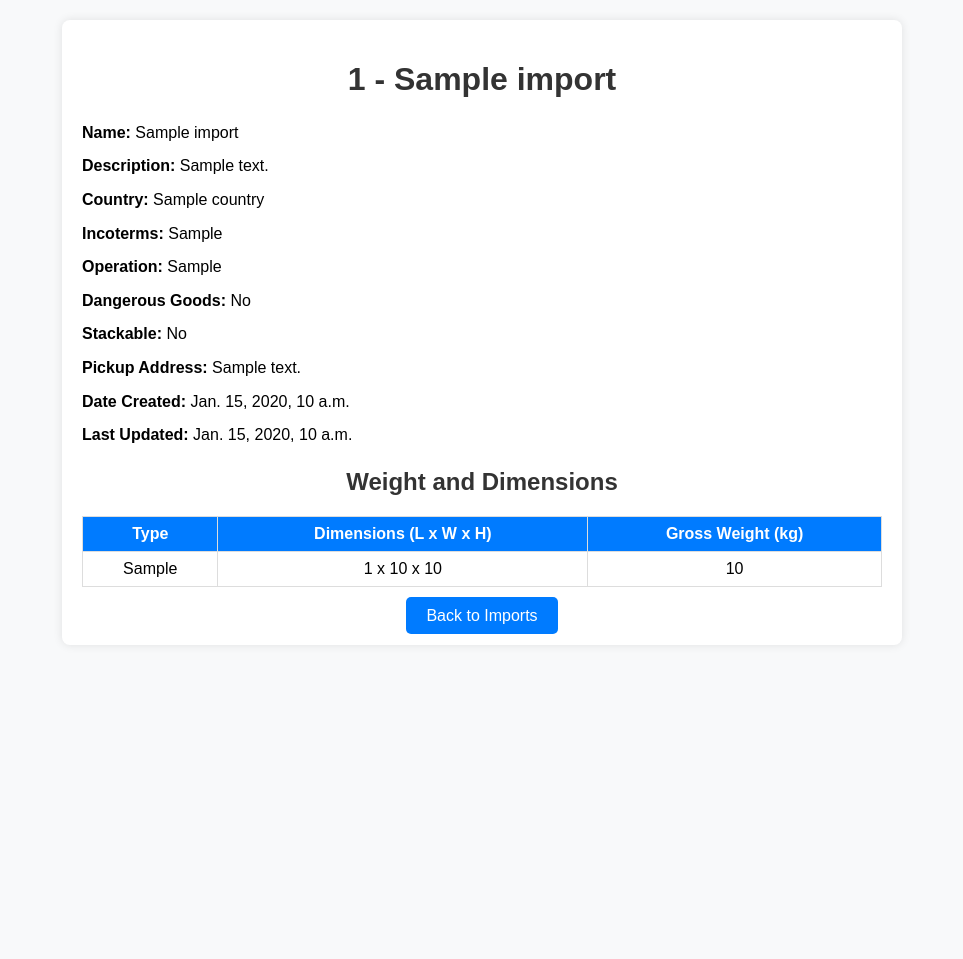
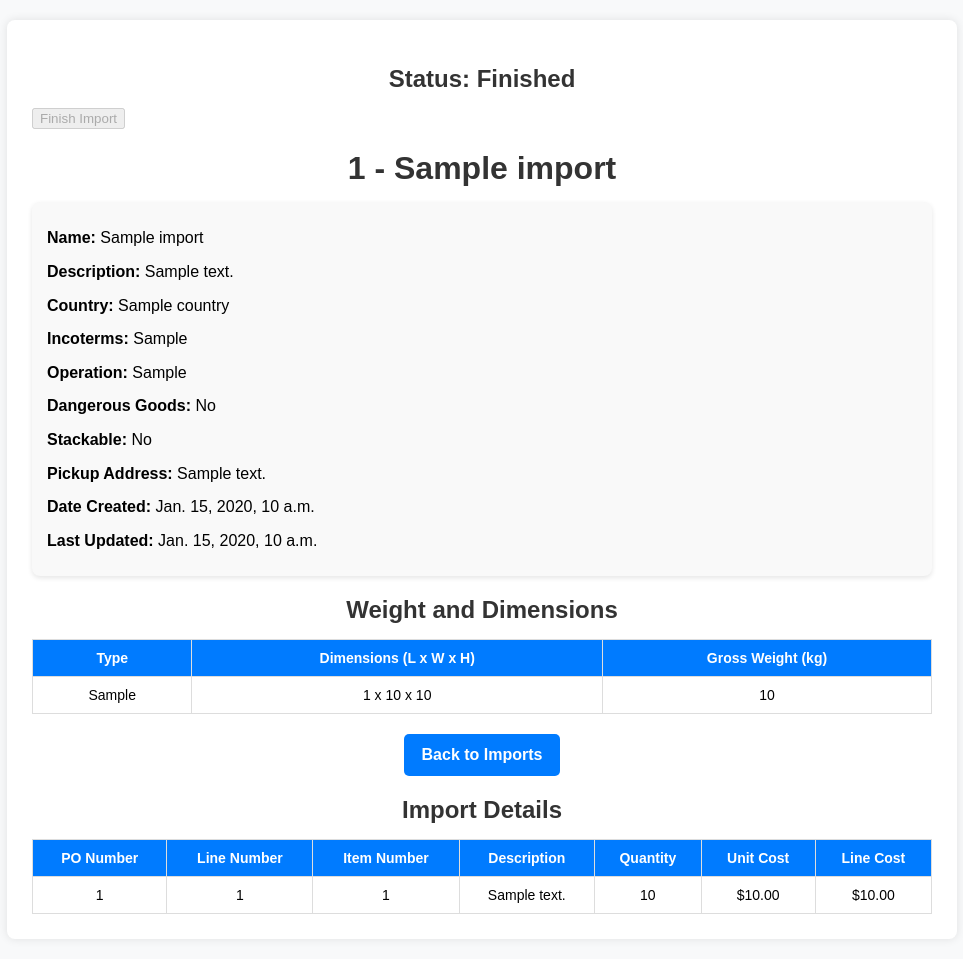
Before and after one commit to levankan/shipment, a Django app: template shipment/imports/templates/imports/import_detail.html in a window 1280 px wide. Shown: the whole page, without its empty margins (158-1121 px from the left). Before the commit the page ends 634 px from the top, so only its background shows below. Run offline with Django 3.2, Linux system fonts and the light colour scheme; the template is opened without the code that fills it: most values are stand-ins (such as "Sample title", 1, 10 or a date in 2020).

Commit message:
Added all project files

```diff
--- a/shipment/imports/templates/imports/import_detail.html
+++ b/shipment/imports/templates/imports/import_detail.html
@@ -9,6 +9,11 @@
 </head>
 <body>
     <div class="container">
+        <h2>Status: <span id="import-status">{{ import.status }}</span></h2>
+        <button id="finish-btn" data-unique-number="{{ import.unique_number }}"
+                {% if import.status == 'Finished' %}disabled{% endif %}>
+            Finish Import
+        </button>
         <h1> {{ import.unique_number }} - {{ import.name }}</h1>
 
         <div class="import-info">
@@ -51,6 +56,62 @@
         <div class="button-container">
             <a href="{% url 'import_list' %}" class="back-button">Back to Imports</a>
         </div>
+
+        <h2>Import Details</h2>
+        {% if import_details %}
+        <table class="details-table">
+            <thead>
+                <tr>
+                    <th>PO Number</th>
+                    <th>Line Number</th>
+                    <th>Item Number</th>
+                    <th>Description</th>
+                    <th>Quantity</th>
+                    <th>Unit Cost</th>
+                    <th>Line Cost</th>
+                </tr>
+            </thead>
+            <tbody>
+                {% for detail in import_details %}
+                    <tr>
+                        <td>{{ detail.po_number }}</td>
+                        <td>{{ detail.line_number }}</td>
+                        <td>{{ detail.item_number }}</td>
+                        <td>{{ detail.description_eng }}</td>
+                        <td>{{ detail.quantity }}</td>
+                        <td>${{ detail.unit_cost|floatformat:2 }}</td>
+                        <td>${{ detail.line_cost|floatformat:2 }}</td>
+                    </tr>
+                {% endfor %}
+            </tbody>
+    </table>
+{% else %}
+    <p>No details uploaded yet.</p>
+{% endif %}
+
     </div>
+
+
+    <script>
+        document.getElementById("finish-btn").addEventListener("click", function() {
+            let uniqueNumber = this.getAttribute("data-unique-number");
+
+            fetch(`/imports/${uniqueNumber}/finish/`, {
+                method: "POST",
+                headers: {
+                    "X-CSRFToken": "{{ csrf_token }}",
+                    "Content-Type": "application/json"
+                },
+                body: JSON.stringify({})
+            })
+            .then(response => response.json())
+            .then(data => {
+                if (data.success) {
+                    document.getElementById("import-status").textContent = "Finished";
+                    this.disabled = true;
+                }
+            });
+        });
+    </script>
 </body>
 </html>
--- a/shipment/imports/urls.py
+++ b/shipment/imports/urls.py
@@ -1,5 +1,5 @@
 from django.urls import path
-from .views import register_import, import_list, import_detail, edit_import, delete_import, upload_excel  # ✅ Add `upload_excel`
+from .views import register_import, import_list, import_detail, edit_import, delete_import, upload_excel, finish_import
 
 urlpatterns = [
     path('register/', register_import, name='register_import'),
@@ -7,5 +7,6 @@ urlpatterns = [
     path('<str:unique_number>/', import_detail, name='import_detail'),
     path('<str:unique_number>/edit/', edit_import, name='edit_import'),
     path('<str:unique_number>/delete/', delete_import, name='delete_import'),
-    path('upload_excel/', upload_excel, name='upload_excel'),  # ✅ Now it is defined
+    path('upload_excel/', upload_excel, name='upload_excel'),
+    path('<str:unique_number>/finish/', finish_import, name='finish_import'),  # ✅ Add Finish Route
 ]
--- a/shipment/static/css/imports/import_details.css
+++ b/shipment/static/css/imports/import_details.css
@@ -1,3 +1,4 @@
+/* General Page Styles */
 body {
     font-family: Arial, sans-serif;
     background-color: #f8f9fa;
@@ -5,18 +6,30 @@ body {
     padding: 20px;
 }
 
+/* Main Container */
 .container {
-    max-width: 800px;
+    max-width: 900px;
     margin: auto;
     background-color: white;
-    padding: 20px;
+    padding: 25px;
     border-radius: 8px;
     box-shadow: 0px 0px 10px rgba(0, 0, 0, 0.1);
 }
 
+/* Headings */
 h1, h2 {
     text-align: center;
     color: #333;
+    margin-bottom: 15px;
+}
+
+/* Import Information */
+.import-info {
+    background-color: #f9f9f9;
+    padding: 15px;
+    border-radius: 8px;
+    margin-bottom: 20px;
+    box-shadow: 0px 2px 5px rgba(0, 0, 0, 0.1);
 }
 
 .import-info p {
@@ -25,40 +38,76 @@ h1, h2 {
     margin: 8px 0;
 }
 
-.package-table {
+/* Package Table */
+.package-table, .details-table {
     width: 100%;
     border-collapse: collapse;
-    margin-top: 20px;
+    margin-top: 15px;
+    font-size: 14px;
 }
 
-.package-table th, .package-table td {
+.package-table th, .package-table td,
+.details-table th, .details-table td {
     border: 1px solid #ddd;
-    padding: 8px;
+    padding: 10px;
     text-align: center;
 }
 
-.package-table th {
+.package-table th, .details-table th {
     background-color: #007bff;
     color: white;
 }
 
-.package-table tr:nth-child(even) {
+.package-table tr:nth-child(even),
+.details-table tr:nth-child(even) {
     background-color: #f2f2f2;
 }
 
+.package-table tr:hover,
+.details-table tr:hover {
+    background-color: #ddd;
+}
+
+/* Button Container */
 .button-container {
     text-align: center;
     margin-top: 20px;
 }
 
+/* Back Button */
 .back-button {
     text-decoration: none;
     background-color: #007bff;
     color: white;
-    padding: 10px 20px;
+    padding: 12px 18px;
     border-radius: 5px;
+    font-weight: bold;
+    display: inline-block;
+    transition: background 0.3s ease;
 }
 
 .back-button:hover {
     background-color: #0056b3;
 }
+
+/* Responsive Design */
+@media screen and (max-width: 768px) {
+    .container {
+        width: 95%;
+        padding: 15px;
+    }
+
+    .package-table, .details-table {
+        font-size: 12px;
+    }
+
+    .package-table th, .package-table td,
+    .details-table th, .details-table td {
+        padding: 6px;
+    }
+
+    .back-button {
+        padding: 10px 16px;
+        font-size: 14px;
+    }
+}
```
Also changed, not shown: shipment/imports/models.py (+9 -0 lines), shipment/imports/templates/imports/import_list.html (+44 -2 lines), shipment/imports/views.py (+13 -9 lines), shipment/db.sqlite3, shipment/imports/migrations/0008_import_status.py (added).
